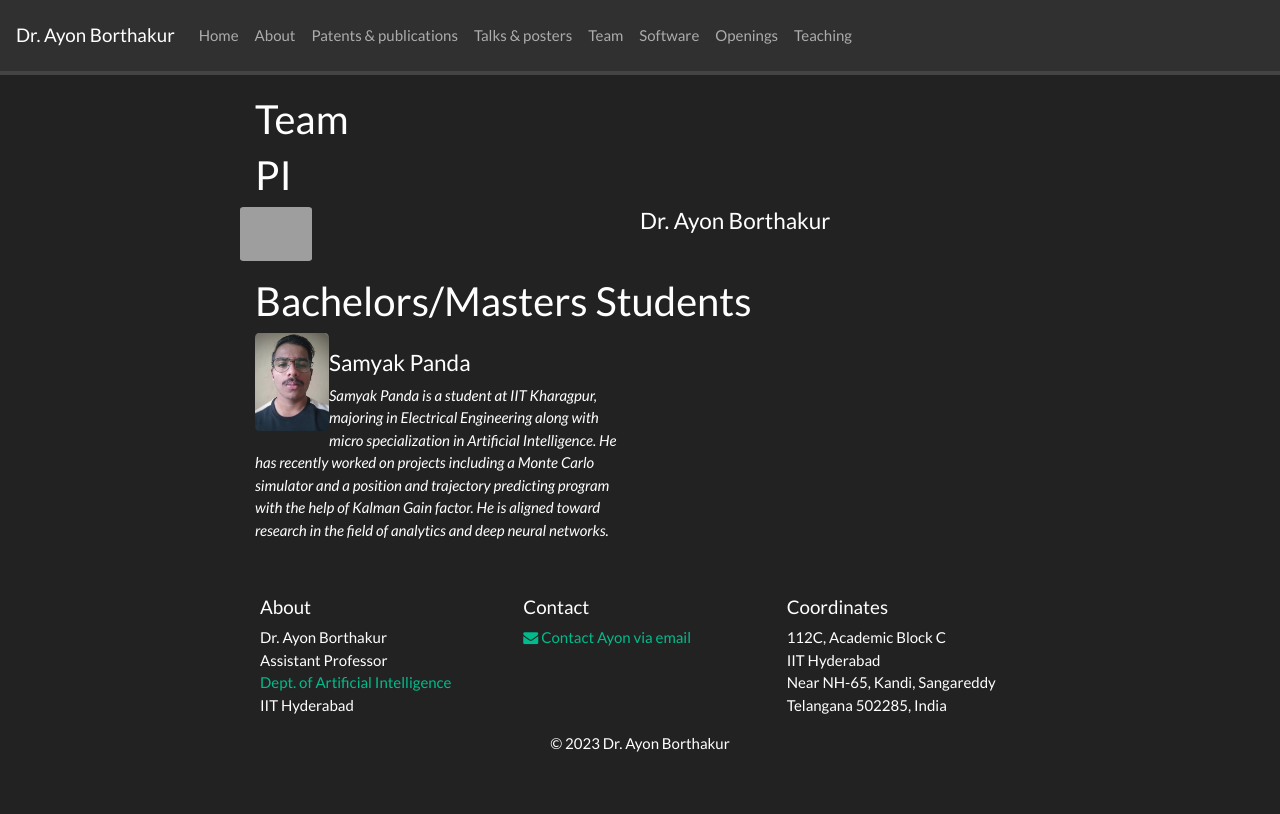
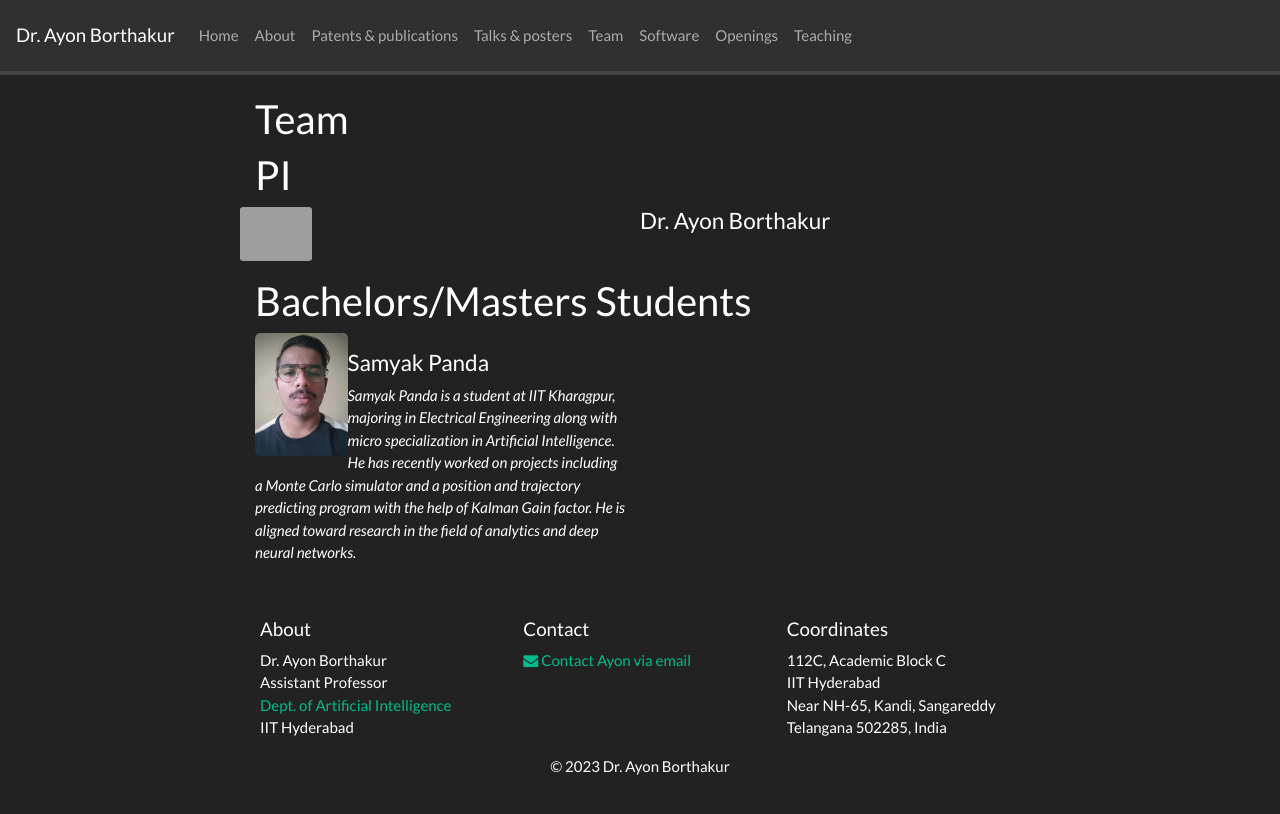
Before and after one commit to BorthakurAyon/borthakurayon.github.io, a Jekyll site: the page built from _pages/team.md, in a window 1280 px wide. Shown: the top 814 px of the page. Built offline with Jekyll 4.4.1, drawn with Linux system fonts in a browser that asks for light colours; nearby versions of some CDN libraries; a style sheet for code colours, icons or effects is not loaded; grey boxes are pictures that could not be loaded.

Commit message:
Update team.md

```diff
--- a/_pages/team.md
+++ b/_pages/team.md
@@ -55,7 +55,7 @@ permalink: /team/
 {% endif %}
 
 <div class="col-sm-6 clearfix">
-  <img src="{{ site.url }}{{ site.baseurl }}/images/teampic/{{ member.photo }}" class="img-responsive" width="20%" style="float: left" />
+  <img src="{{ site.url }}{{ site.baseurl }}/images/teampic/{{ member.photo }}" class="img-responsive" width="25%" style="float: left" />
   <h4>{{ member.name }}</h4>
   <i>{{ member.info }}<br></i>
 
```
